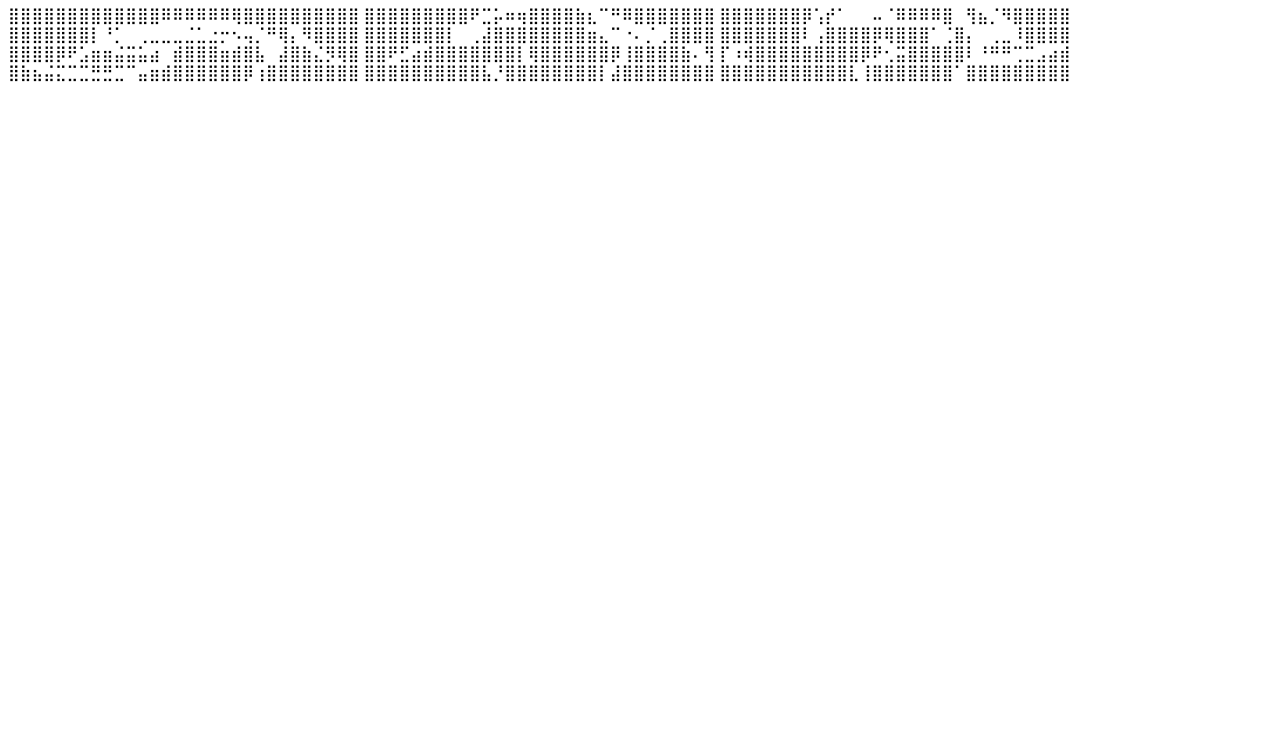
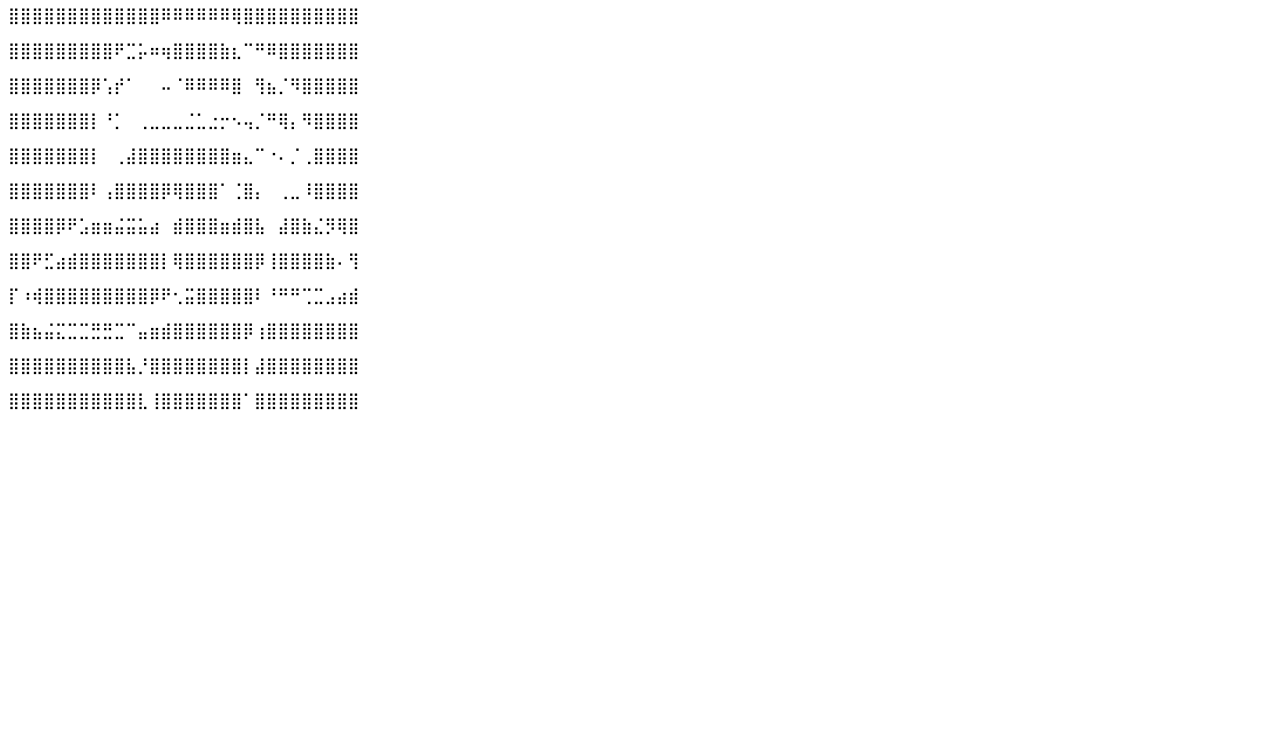
Before and after one commit to LucasGuerra2003/CI_CD, a plain HTML site: page index.html in a window 1280 px wide. Shown: the part 60-800 px from the top of the page. Drawn offline with Linux system fonts and the light colour scheme.

Commit message:
Pato Corrigido

```diff
--- a/index.html
+++ b/index.html
@@ -6,7 +6,18 @@
     <title>Si-EngSoftware</title>
 </head>
 <body>
-    <h1>Teste</h1>
-    <p>⣿⣿⣿⣿⣿⣿⣿⣿⣿⣿⣿⣿⣿⠿⠿⠿⠿⠿⠿⢿⣿⣿⣿⣿⣿⣿⣿⣿⣿⣿ ⣿⣿⣿⣿⣿⣿⣿⣿⣿⠟⣉⡥⠶⢶⣿⣿⣿⣿⣷⣆⠉⠛⠿⣿⣿⣿⣿⣿⣿⣿ ⣿⣿⣿⣿⣿⣿⣿⡿⢡⡞⠁⠀⠀⠤⠈⠿⠿⠿⠿⣿⠀⢻⣦⡈⠻⣿⣿⣿⣿⣿ ⣿⣿⣿⣿⣿⣿⣿⡇⠘⡁⠀⢀⣀⣀⣀⣈⣁⣐⡒⠢⢤⡈⠛⢿⡄⠻⣿⣿⣿⣿ ⣿⣿⣿⣿⣿⣿⣿⡇⠀⢀⣼⣿⣿⣿⣿⣿⣿⣿⣿⣶⣄⠉⠐⠄⡈⢀⣿⣿⣿⣿ ⣿⣿⣿⣿⣿⣿⣿⠇⢠⣿⣿⣿⣿⡿⢿⣿⣿⣿⠁⢈⣿⡄⠀⢀⣀⠸⣿⣿⣿⣿ ⣿⣿⣿⣿⡿⠟⣡⣶⣶⣬⣭⣥⣴⠀⣾⣿⣿⣿⣶⣾⣿⣧⠀⣼⣿⣷⣌⡻⢿⣿ ⣿⣿⠟⣋⣴⣾⣿⣿⣿⣿⣿⣿⣿⡇⢿⣿⣿⣿⣿⣿⣿⡿⢸⣿⣿⣿⣿⣷⠄⢻ ⡏⠰⢾⣿⣿⣿⣿⣿⣿⣿⣿⣿⡿⠟⢂⣭⣿⣿⣿⣿⣿⠇⠘⠛⠛⢉⣉⣠⣴⣾ ⣿⣷⣦⣬⣍⣉⣉⣛⣛⣉⠉⣤⣶⣾⣿⣿⣿⣿⣿⣿⡿⢰⣿⣿⣿⣿⣿⣿⣿⣿ ⣿⣿⣿⣿⣿⣿⣿⣿⣿⣿⣧⡘⣿⣿⣿⣿⣿⣿⣿⣿⡇⣼⣿⣿⣿⣿⣿⣿⣿⣿ ⣿⣿⣿⣿⣿⣿⣿⣿⣿⣿⣿⣇⢸⣿⣿⣿⣿⣿⣿⣿⠁⣿⣿⣿⣿⣿⣿⣿⣿⣿</p>
+    <h1>Pato</h1>
+    <p>⣿⣿⣿⣿⣿⣿⣿⣿⣿⣿⣿⣿⣿⠿⠿⠿⠿⠿⠿⢿⣿⣿⣿⣿⣿⣿⣿⣿⣿⣿</p>
+    <p>⣿⣿⣿⣿⣿⣿⣿⣿⣿⠟⣉⡥⠶⢶⣿⣿⣿⣿⣷⣆⠉⠛⠿⣿⣿⣿⣿⣿⣿⣿</p>
+    <p>⣿⣿⣿⣿⣿⣿⣿⡿⢡⡞⠁⠀⠀⠤⠈⠿⠿⠿⠿⣿⠀⢻⣦⡈⠻⣿⣿⣿⣿⣿</p>
+    <p>⣿⣿⣿⣿⣿⣿⣿⡇⠘⡁⠀⢀⣀⣀⣀⣈⣁⣐⡒⠢⢤⡈⠛⢿⡄⠻⣿⣿⣿⣿</p>
+    <p>⣿⣿⣿⣿⣿⣿⣿⡇⠀⢀⣼⣿⣿⣿⣿⣿⣿⣿⣿⣶⣄⠉⠐⠄⡈⢀⣿⣿⣿⣿</p>
+    <p>⣿⣿⣿⣿⣿⣿⣿⠇⢠⣿⣿⣿⣿⡿⢿⣿⣿⣿⠁⢈⣿⡄⠀⢀⣀⠸⣿⣿⣿⣿</p>
+    <p>⣿⣿⣿⣿⡿⠟⣡⣶⣶⣬⣭⣥⣴⠀⣾⣿⣿⣿⣶⣾⣿⣧⠀⣼⣿⣷⣌⡻⢿⣿</p>
+    <p>⣿⣿⠟⣋⣴⣾⣿⣿⣿⣿⣿⣿⣿⡇⢿⣿⣿⣿⣿⣿⣿⡿⢸⣿⣿⣿⣿⣷⠄⢻</p>
+    <p>⡏⠰⢾⣿⣿⣿⣿⣿⣿⣿⣿⣿⡿⠟⢂⣭⣿⣿⣿⣿⣿⠇⠘⠛⠛⢉⣉⣠⣴⣾</p>
+    <p>⣿⣷⣦⣬⣍⣉⣉⣛⣛⣉⠉⣤⣶⣾⣿⣿⣿⣿⣿⣿⡿⢰⣿⣿⣿⣿⣿⣿⣿⣿</p>
+    <p>⣿⣿⣿⣿⣿⣿⣿⣿⣿⣿⣧⡘⣿⣿⣿⣿⣿⣿⣿⣿⡇⣼⣿⣿⣿⣿⣿⣿⣿⣿</p>
+    <p>⣿⣿⣿⣿⣿⣿⣿⣿⣿⣿⣿⣇⢸⣿⣿⣿⣿⣿⣿⣿⠁⣿⣿⣿⣿⣿⣿⣿⣿⣿</p>
 </body>
 </html>
```
